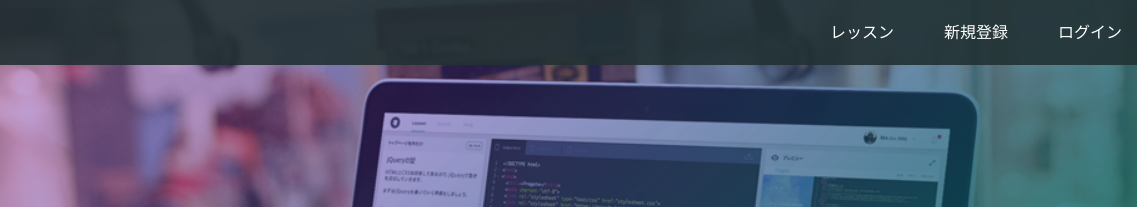
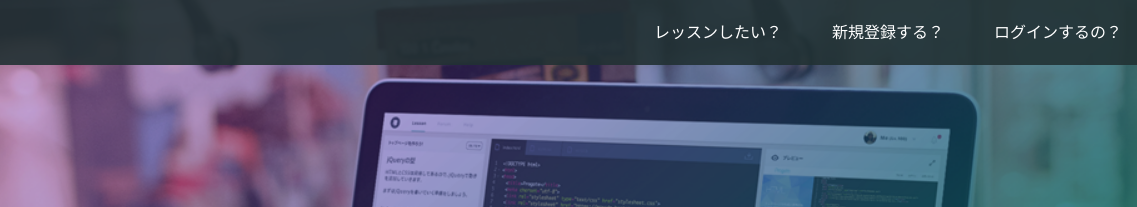
Before and after one commit to motono-sa/github.io, a plain HTML site: page index.html in a window 1280 px wide. Shown: the top 207 px of the page, 143-1280 px from the left. Drawn offline with Linux system fonts and the light colour scheme.

Commit message:
Update index.html

```diff
--- a/index.html
+++ b/index.html
@@ -15,9 +15,9 @@
       </div>
       <span class="fa fa-bars menu-icon"></span>
       <div class="header-right">
-        <a href="#">レッスン</a>
-        <a href="#">新規登録</a>
-        <a href="#" class="login">ログイン</a>
+        <a href="#">レッスンしたい？</a>
+        <a href="#">新規登録する？</a>
+        <a href="#" class="login">ログインするの？</a>
       </div>
     </div>
   </header>
```
